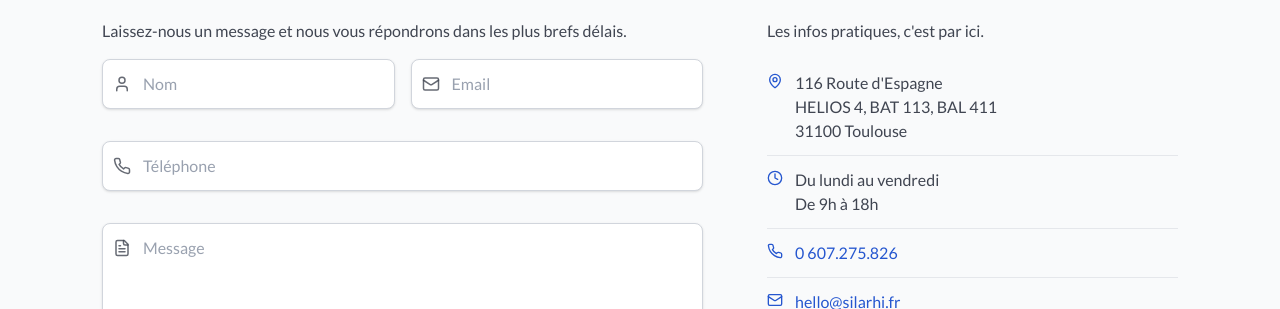
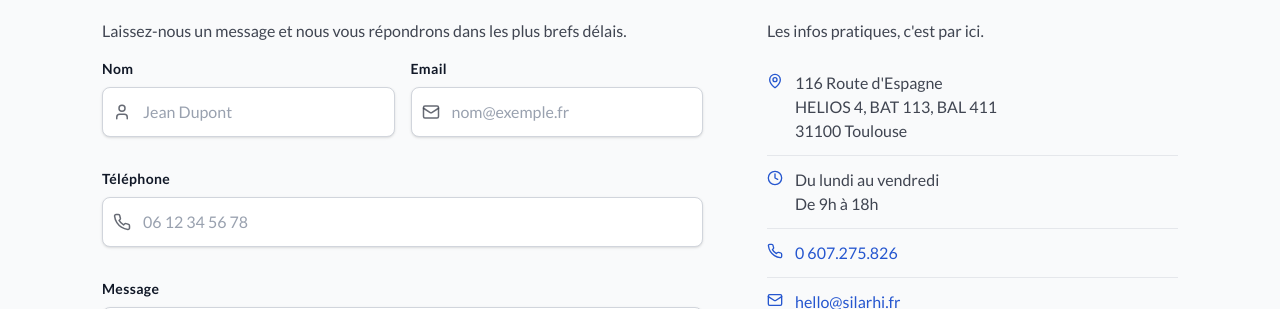
Before and after one commit to silarhi/silarhi.fr, a Next.js app: page /contact in a window 1280 px wide. Shown: the part 491-800 px from the top of the page. Built offline with nearby package versions, Linux system fonts and the light colour scheme; no server answers.

Commit message:
fix(ui): add visible labels to the contact form fields

```diff
--- a/src/components/contact-form.tsx
+++ b/src/components/contact-form.tsx
@@ -109,7 +109,8 @@ export default function ContactForm() {
                         name="name"
                         type="text"
                         autoComplete="name"
-                        placeholder="Nom"
+                        label="Nom"
+                        placeholder="Jean Dupont"
                         disabled={pending}
                         iconPrepend={<Person />}
                         formState={formState}
@@ -130,7 +131,8 @@ export default function ContactForm() {
                         name="email"
                         type="email"
                         autoComplete="email"
-                        placeholder="Email"
+                        label="Email"
+                        placeholder="nom@exemple.fr"
                         disabled={pending}
                         iconPrepend={<Envelope />}
                         formState={formState}
@@ -151,7 +153,8 @@ export default function ContactForm() {
                         name="phone"
                         type="text"
                         autoComplete="tel"
-                        placeholder="Téléphone"
+                        label="Téléphone"
+                        placeholder="06 12 34 56 78"
                         disabled={pending}
                         iconPrepend={<Phone />}
                         formState={formState}
@@ -167,7 +170,8 @@ export default function ContactForm() {
                         id="message"
                         name="message"
                         rows={7}
-                        placeholder="Message"
+                        label="Message"
+                        placeholder="Parlez-nous de votre projet"
                         disabled={pending}
                         iconPrepend={<FileText />}
                         formState={formState}
```
